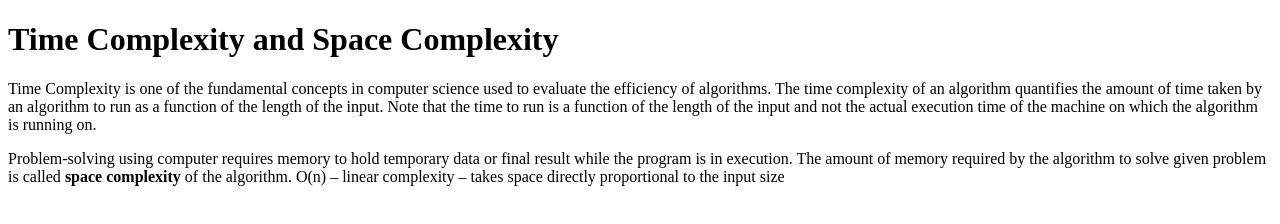
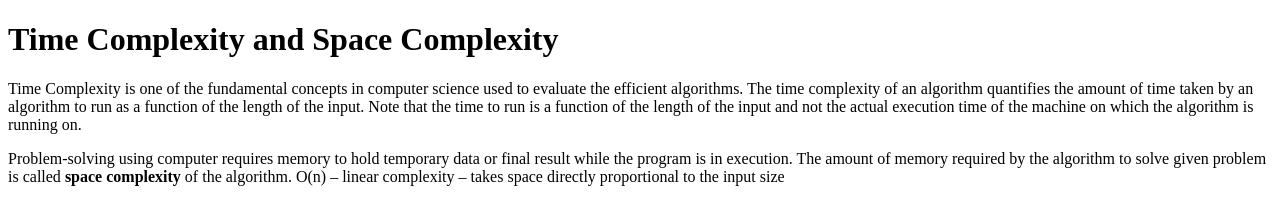
Before and after one commit to acciojob/time-and-space-complexity-Haripriya-Kondapally, a website: page main.html in a window 1280 px wide. Drawn offline with Linux system fonts and the light colour scheme.

Commit message:
created a submission

```diff
--- a/main.html
+++ b/main.html
@@ -9,7 +9,7 @@
 <body>
 	<!-- the entire body must be written by student -->
     <h1>Time Complexity and Space Complexity</h1>
-	<p>Time Complexity is one of the fundamental concepts in computer science used to evaluate the efficiency of algorithms.
+	<p>Time Complexity is one of the fundamental concepts in computer science used to evaluate the efficient algorithms.
 		The time complexity of an algorithm quantifies the amount of time taken by an algorithm to run as a function of the length of the input. Note that the time to run is a function of the length of the input and not the actual execution time of the machine on which the algorithm is running on.</p>
 	<p>
 		Problem-solving using computer requires memory to hold temporary data or final result while the program is in execution. The amount of memory required by the algorithm to solve given problem is called <b>space complexity</b> of the algorithm.
```
